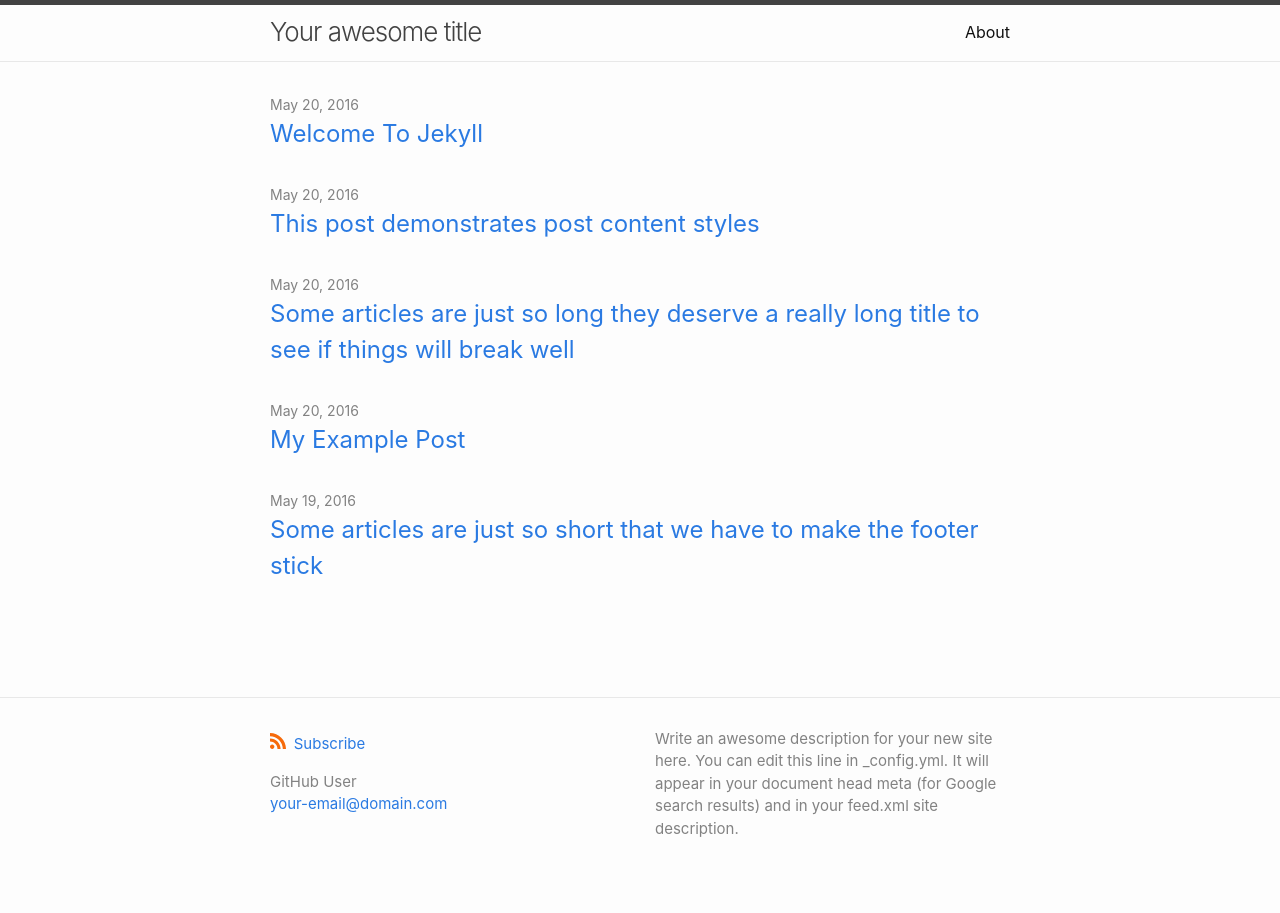
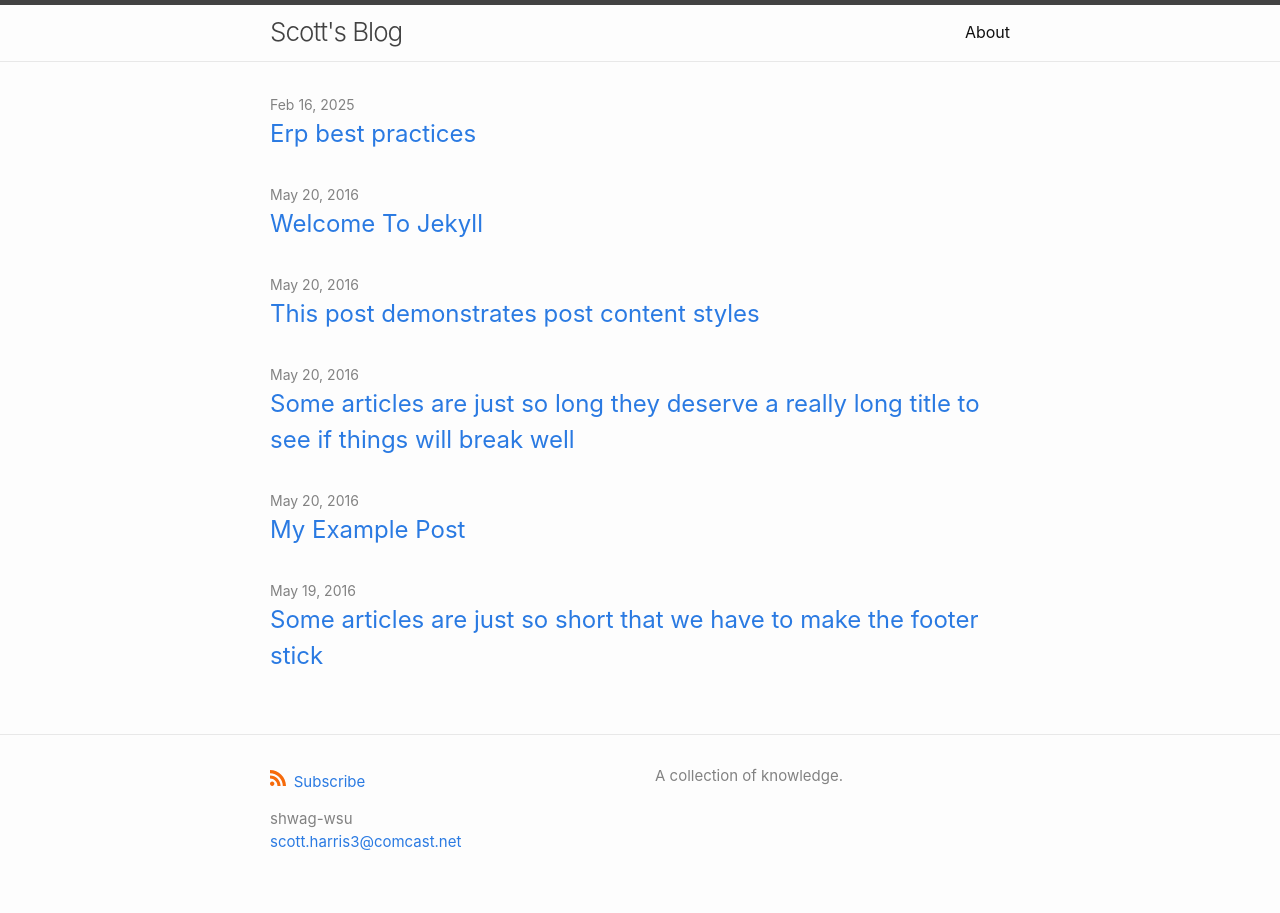
Before and after one commit to shwag-wsu/blog, a Jekyll site: the page built from index.md, in a window 1280 px wide. Built offline with Jekyll 4.4.1, drawn with Linux system fonts in a browser that asks for light colours.

Commit message:
First Update

```diff
--- a/_config.yml
+++ b/_config.yml
@@ -1,14 +1,12 @@
-title: Your awesome title
+title: Scott's Blog
 author:
-  name: GitHub User
-  email: your-email@domain.com
+  name: shwag-wsu
+  email: scott.harris3@comcast.net
 
 # The `>` after `description:` means to ignore line-breaks until next key.
 # If you want to omit the line-break after the end of text, use `>-` instead.
 description: >
-  Write an awesome description for your new site here. You can edit this line
-  in _config.yml. It will appear in your document head meta (for Google search
-  results) and in your feed.xml site description.
+  A collection of knowledge.
 
 # Build settings
 
```
Also changed, not shown: _posts/2025-02-16-ERP Best Practices.md (added, +22 -0 lines).
